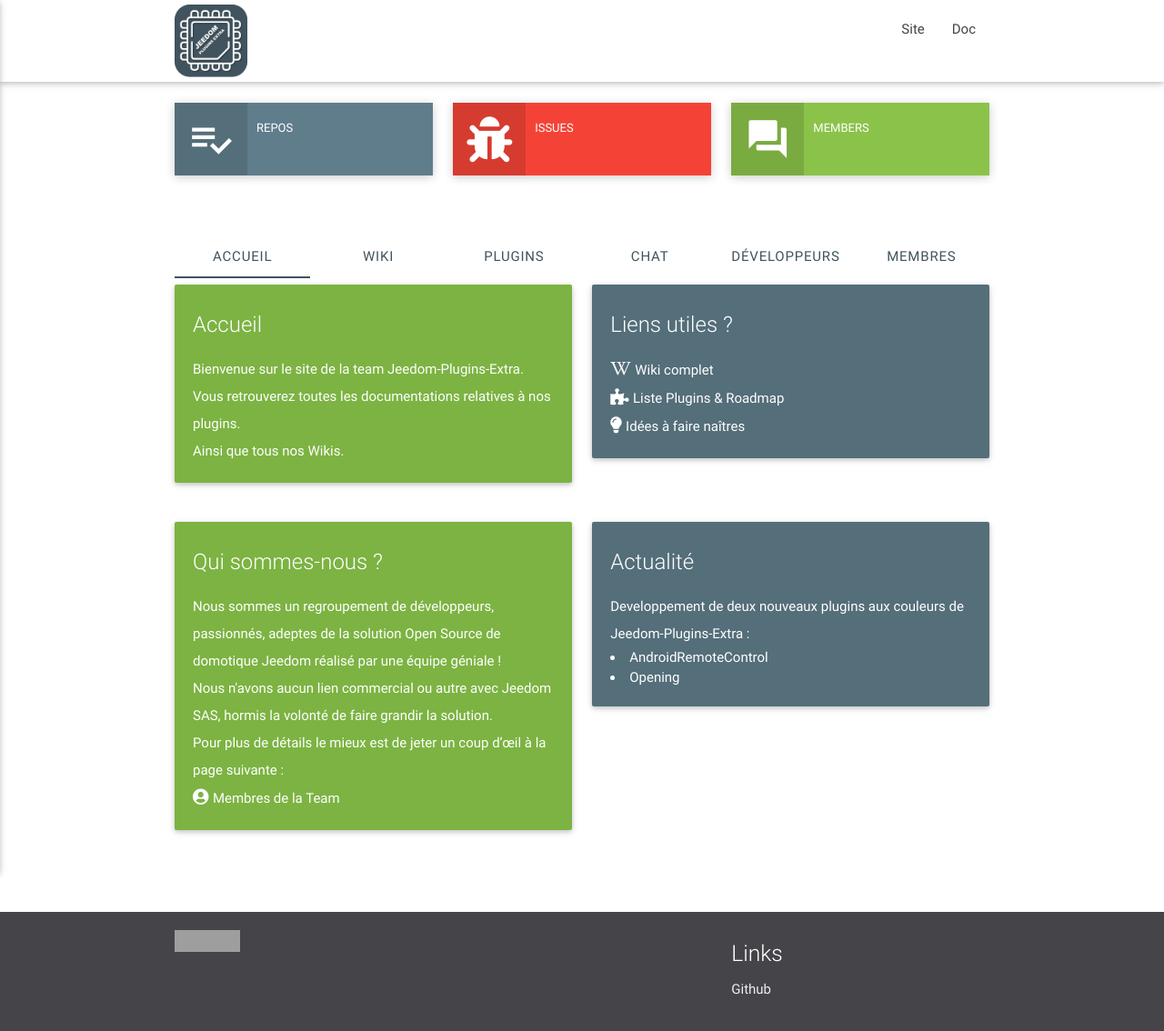
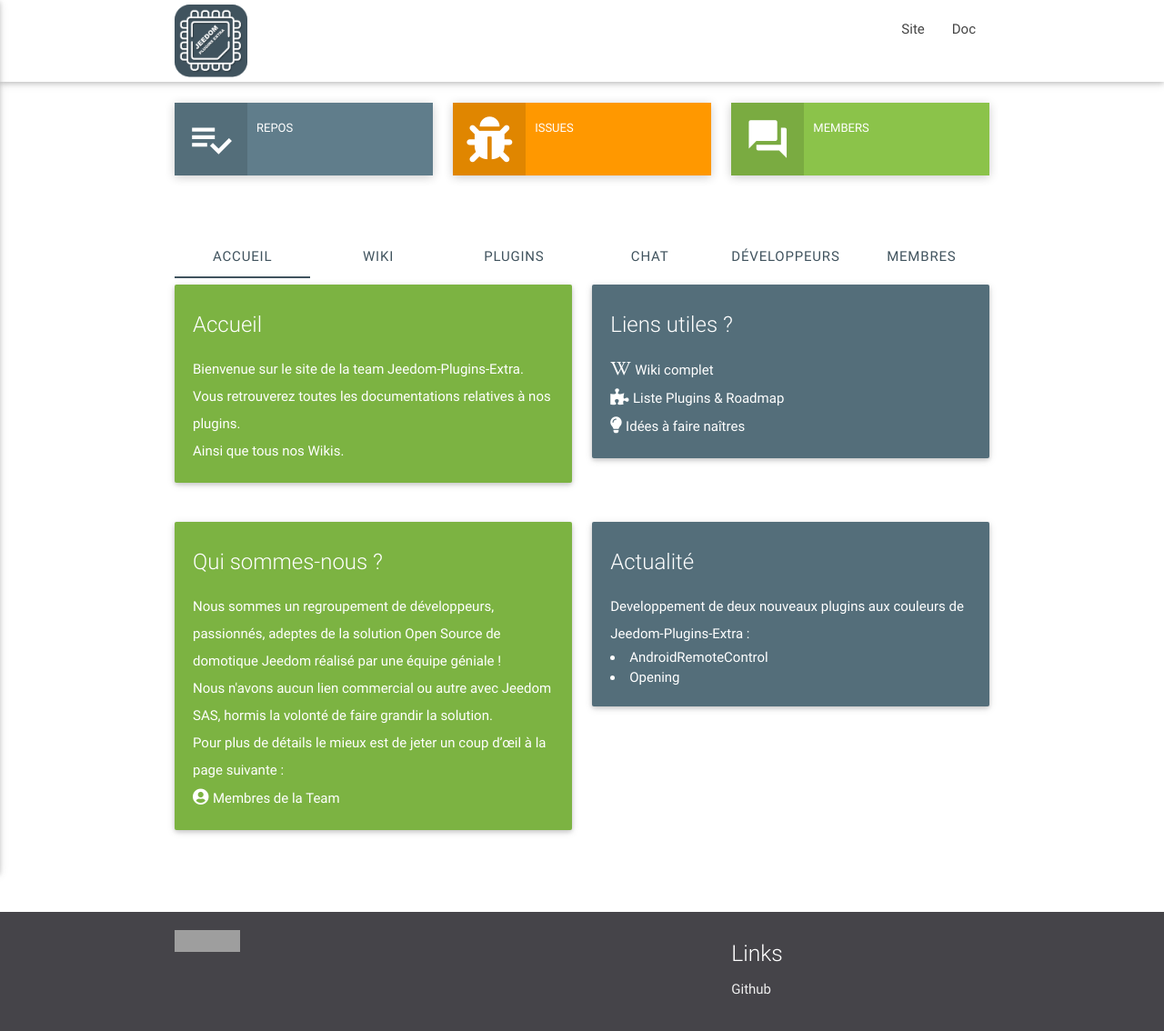
Before and after one commit to NextDom/NextDom.github.io, a Jekyll site: the page index.html, which Jekyll copies as it is, in a window 1280 px wide. Shown: the whole page at 91% size. Built offline with Jekyll 4.4.1, drawn with Linux system fonts in a browser that asks for light colours; nearby versions of some CDN libraries; grey boxes are pictures that could not be loaded.

Commit message:
Update index.html

```diff
--- a/index.html
+++ b/index.html
@@ -64,7 +64,7 @@
                                  </div>
                              </div>
                              <div class="col s4">
-                                 <div class="info-box bg-red hover-expand-effect">
+                                 <div class="info-box orange hover-expand-effect">
                                      <div class="icon">
                                          <i class="fas fa-bug"></i>
                                      </div>
```
